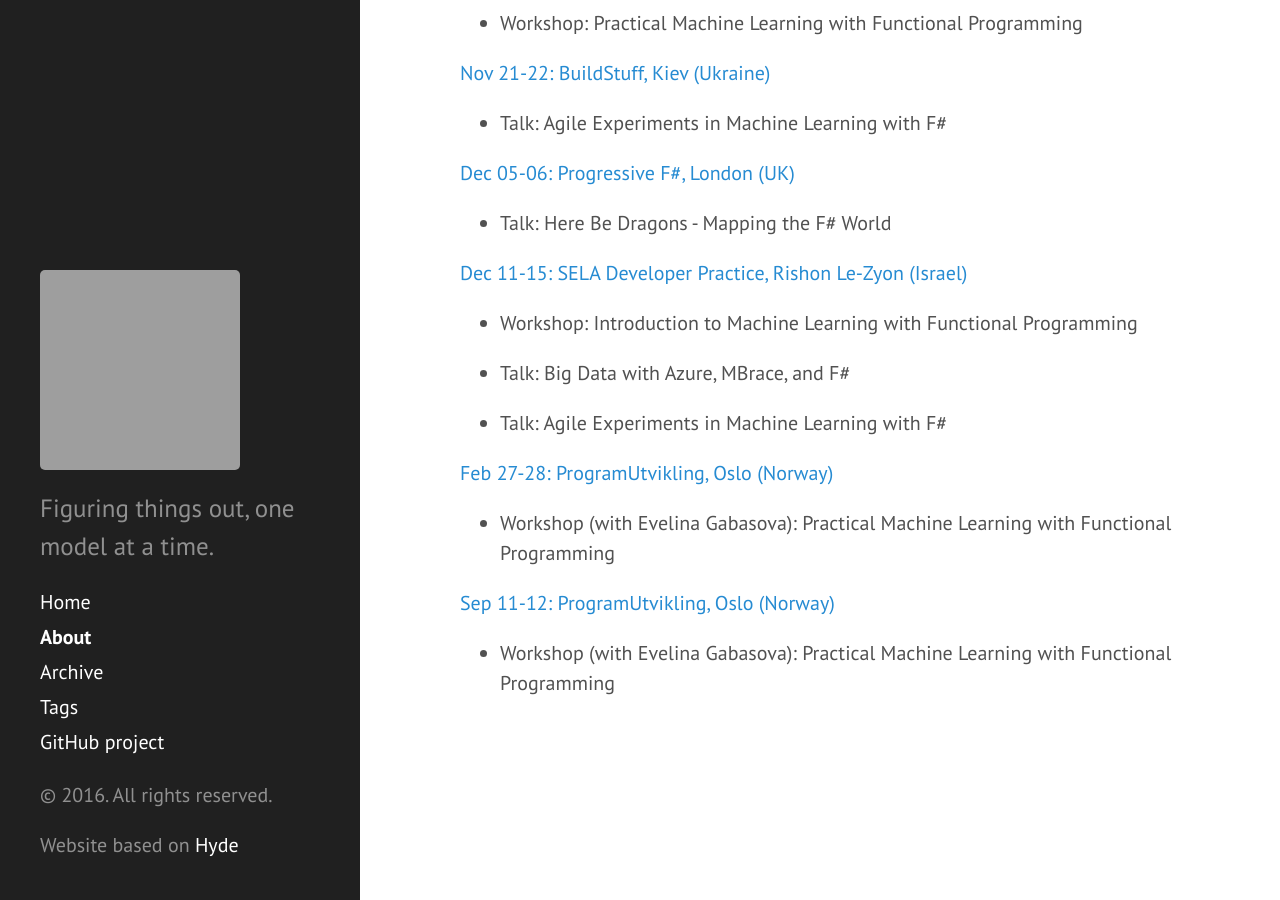
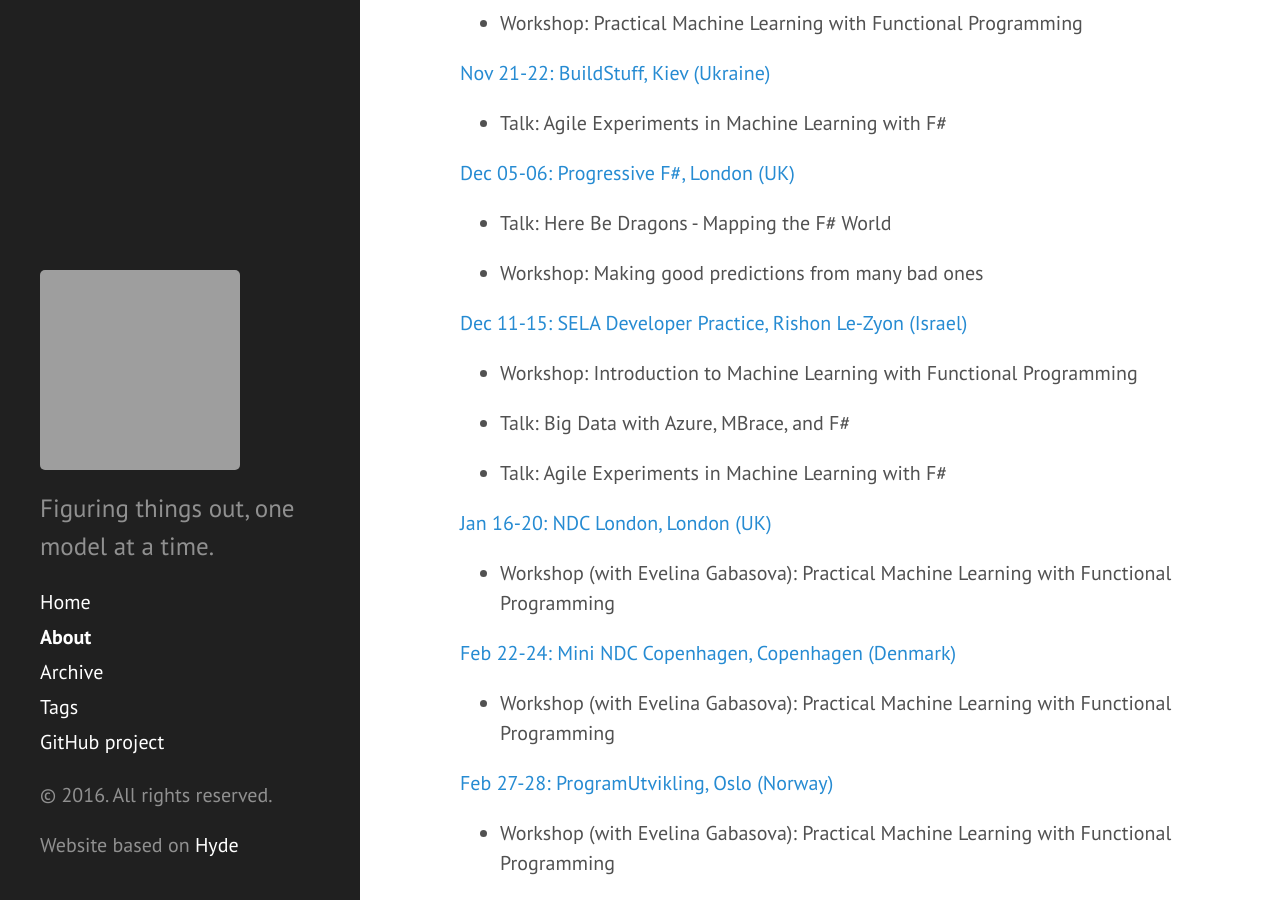
Before and after one commit to mathias-brandewinder/mathias-brandewinder.github.io, a Jekyll site: the page built from about.md, in a window 1280 px wide and 900 px high, scrolled down 1153 px. Built offline with Jekyll 4.4.1, drawn with Linux system fonts in a browser that asks for light colours; comment, search, counter and statistics services are not loaded; grey boxes are pictures that could not be loaded.

Commit message:
updated upcoming events

```diff
--- a/_data/events.json
+++ b/_data/events.json
@@ -22,6 +22,34 @@
             "city":"Oslo",
             "country":"Norway",
             "url":"http://programutvikling.no/en/course/practical-machine-learning-with-functional-programming-1/",
+            "activities":
+            [
+                {
+                    "description":"Workshop (with Evelina Gabasova): Practical Machine Learning with Functional Programming"
+                }
+            ]
+        },
+        {
+            "host":"Mini NDC Copenhagen",
+            "date":"2017-02-22",
+            "until":"2017-02-24",
+            "city":"Copenhagen",
+            "country":"Denmark",
+            "url":"http://cph.ndcmini.com/",
+            "activities":
+            [
+                {
+                    "description":"Workshop (with Evelina Gabasova): Practical Machine Learning with Functional Programming"
+                }
+            ]
+        },
+        {
+            "host":"NDC London",
+            "date":"2017-01-16",
+            "until":"2017-01-20",
+            "city":"London",
+            "country":"UK",
+            "url":"http://ndc-london.com/",
             "activities":
             [
                 {
@@ -60,6 +88,9 @@
             [
                 {
                     "description":"Talk: Here Be Dragons - Mapping the F# World"
+                },
+                {
+                    "description":"Workshop: Making good predictions from many bad ones"
                 }
             ]
         },
```
